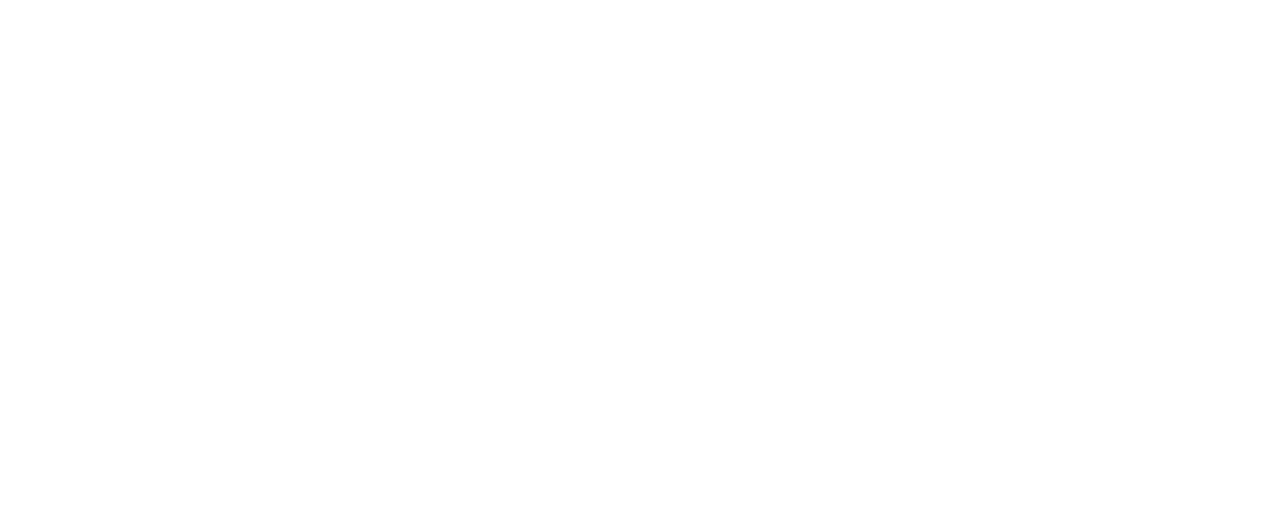
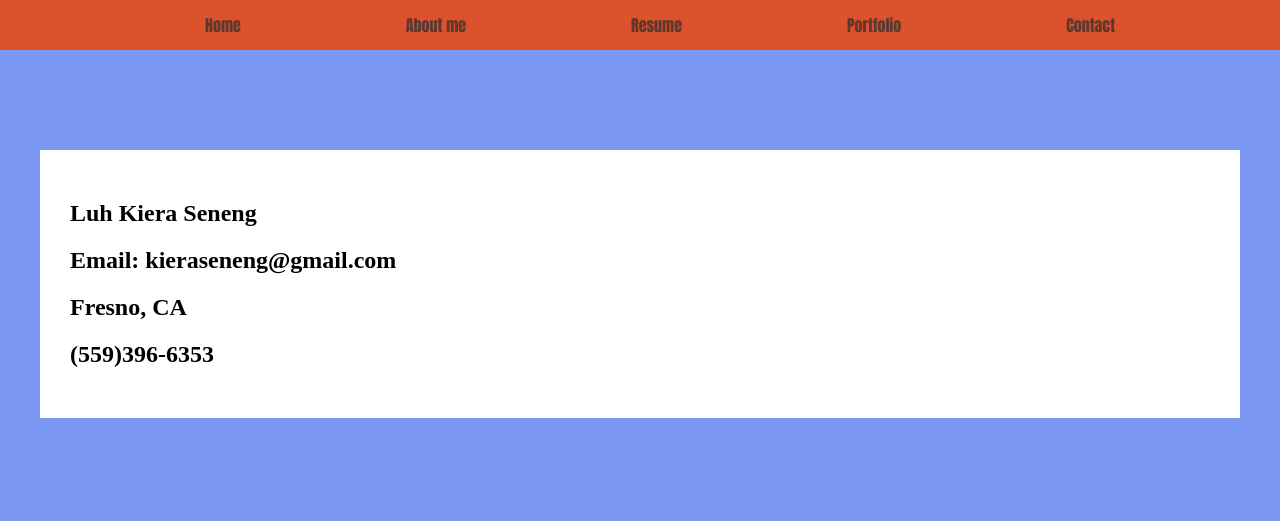
Before and after one commit to maive32/Personal-website-project, a plain HTML site: page resume.html in a window 1280 px wide. Drawn offline with Linux system fonts and the light colour scheme.

Commit message:
soemthing

```diff
--- a/about.html
+++ b/about.html
@@ -0,0 +1,32 @@
+<!DOCTYPE html>
+<html lang="en">
+<head>
+    <meta charset="UTF-8">
+    <meta name="viewport" content="width=device-width">
+    <link rel="stylesheet" href="style.css">
+    <link rel="preconnect" href="https://fonts.gstatic.com">
+    <link href="https://fonts.googleapis.com/css2?family=Anton&family=Caveat+Brush&family=Libre+Baskerville&display=swap"
+    rel="stylesheet">
+</head>
+<body>
+    <nav class="flex nav">
+        <ul>
+            <li><a href="index.html">Home</a></li>
+            <li><a href="about.html">About me</a></li>
+            <li><a href="resume.html">Resume</a></li>
+            <li><a href="portfolio.html">Portfolio</a>
+                <ul class="dropdown">
+                    <li class="margin"><a href="programming.html">Programming</a></li>
+                    <li><a href="writing.html">Writing</a></li>
+                    <li><a href="art.html">Art</a></li>
+                </ul>
+            </li>
+            <li><a href="contact.html">Contact</a></li>
+        </ul>
+    </nav>
+    <script src="main.js"></script>
+</body>
+<foot>
+
+</foot>
+</html>
--- a/resume.html
+++ b/resume.html
@@ -0,0 +1,46 @@
+<!DOCTYPE html>
+<html lang="en">
+<head>
+    <meta charset="UTF-8">
+    <meta name="viewport" content="width=device-width">
+    <link rel="stylesheet" href="style.css">
+    <link rel="preconnect" href="https://fonts.gstatic.com">
+    <link href="https://fonts.googleapis.com/css2?family=Anton&family=Caveat+Brush&family=Libre+Baskerville&display=swap"
+    rel="stylesheet">
+</head>
+<body class="blue">
+    <nav class="flex nav">
+        <ul>
+            <li><a href="index.html">Home</a></li>
+            <li><a href="about.html">About me</a></li>
+            <li><a href="resume.html">Resume</a></li>
+            <li><a href="portfolio.html">Portfolio</a>
+                <ul class="dropdown">
+                    <li class="margin"><a href="programming.html">Programming</a></li>
+                    <li><a href="writing.html">Writing</a></li>
+                    <li><a href="art.html">Art</a></li>
+                </ul>
+            </li>
+            <li><a href="contact.html">Contact</a></li>
+        </ul>
+    </nav>
+    <div class="wrapper">
+        <div class="box">
+            <div class="group">
+            <article>
+            <h2>Luh Kiera Seneng</h2>
+            <h2>Email: kieraseneng@gmail.com</h2>
+            </article>
+            <article>
+            <h2>Fresno, CA</h2>
+            <h2>(559)396-6353</h2>
+            </article>
+            </div>
+        </div>
+    </div>
+    <script src="main.js"></script>
+</body>
+<foot>
+
+</foot>
+</html>
--- a/style.css
+++ b/style.css
@@ -50,3 +50,24 @@ ul li ul li {
 .margin > ul li ul li {
     padding: 0;
 }
+
+/* resume */
+
+.main-content {
+    display: block;
+}
+
+.wrapper {
+    max-width: 1200px;
+    max-height: 900px;
+    margin: 100px auto 100px auto;
+}
+
+.box {
+    background-color: white;
+    padding: 30px;
+}
+
+.blue {
+    background-color: #7a98f1;
+}
```
Also changed, not shown: art.html (+32 -0 lines), contact.html (+32 -0 lines), index.html (+1 -1 lines), portfolio.html (+32 -0 lines), programming.html (+32 -0 lines), writing.html (+32 -0 lines), img/pexels-rodolfo-clix-1036936.jpg (added).
